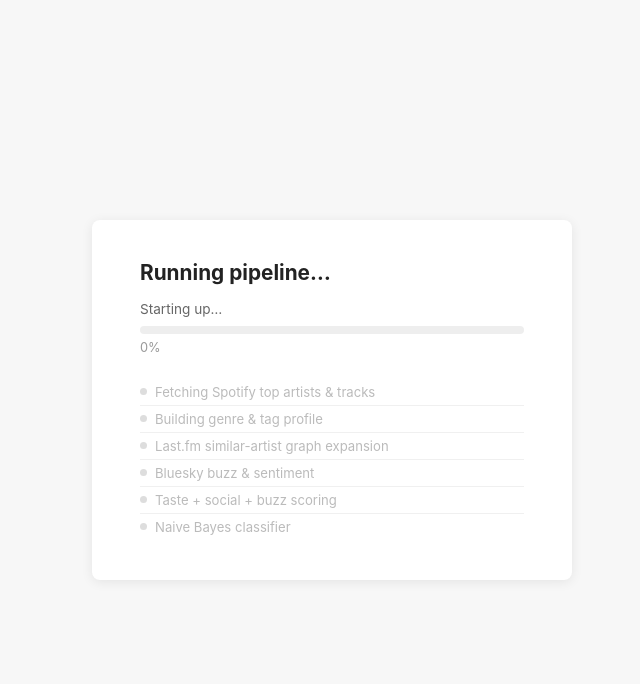
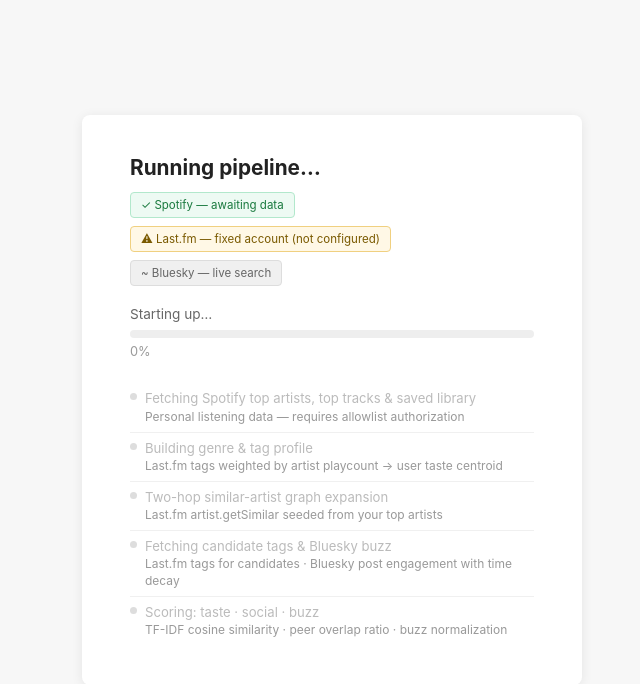
Before and after one commit to tiffanychaoo/IRWA-Music-Rec, a Flask app: page /loading/1 in a window 1280 px wide. Shown: the top 684 px of the page, without its empty margins (308-948 px from the left). Run offline with Flask 3, Linux system fonts and the light colour scheme.

Commit message:
Refine loading page styles and step details
Updated styles for loading page and adjusted step descriptions.

```diff
--- a/templates/loading.html
+++ b/templates/loading.html
@@ -19,94 +19,163 @@
       background: white;
       border-radius: 8px;
       padding: 40px 48px;
-      max-width: 480px;
+      max-width: 500px;
       width: 100%;
       box-shadow: 0 2px 12px rgba(0,0,0,0.08);
     }
-    h1 { font-size: 1.3rem; margin-bottom: 6px; }
-    .msg { color: #666; font-size: 0.85rem; margin: 16px 0 8px; min-height: 1.2em; }
-    .track {
-      width: 100%;
-      height: 8px;
-      background: #eee;
-      border-radius: 4px;
-      overflow: hidden;
-      margin-bottom: 6px;
+    h1 { font-size: 1.3rem; margin-bottom: 12px; }
+
+    /* Data source badges */
+    .badges { display: flex; gap: 8px; flex-wrap: wrap; margin-bottom: 20px; }
+    .badge { font-size: 0.72rem; padding: 4px 10px; border-radius: 4px; border: 1px solid; line-height: 1.4; }
+    .badge-green  { background: #edfaf3; border-color: #b2e8cc; color: #1a7a3f; }
+    .badge-yellow { background: #fff8e6; border-color: #f0d080; color: #7a5a00; }
+    .badge-grey   { background: #f0f0f0; border-color: #ddd; color: #666; }
+
+    /* Warning box shown when Spotify data is empty */
+    .data-warning {
+      display: none;
+      background: #fff3f3;
+      border: 1px solid #f5c0c0;
+      border-radius: 6px;
+      padding: 12px 16px;
+      margin-bottom: 16px;
+      font-size: 0.8rem;
+      color: #8b0000;
+      line-height: 1.6;
     }
-    .fill {
-      height: 100%;
-      background: #1db954;
-      border-radius: 4px;
-      transition: width 0.5s ease;
-      width: 0%;
-    }
+    .data-warning strong { display: block; margin-bottom: 4px; }
+
+    .msg { color: #666; font-size: 0.85rem; margin-bottom: 8px; min-height: 1.2em; }
+    .track { width: 100%; height: 8px; background: #eee; border-radius: 4px; overflow: hidden; margin-bottom: 6px; }
+    .fill { height: 100%; background: #1db954; border-radius: 4px; transition: width 0.5s ease; width: 0%; }
     .pct { font-size: 0.8rem; color: #999; margin-bottom: 24px; }
+
     .steps { list-style: none; padding: 0; }
     .steps li {
       font-size: 0.82rem;
-      padding: 5px 0;
+      padding: 6px 0;
       color: #bbb;
       display: flex;
       gap: 8px;
-      align-items: center;
+      align-items: flex-start;
       border-bottom: 1px solid #f0f0f0;
       transition: color 0.3s;
+      line-height: 1.4;
     }
     .steps li:last-child { border-bottom: none; }
-    .steps li.done { color: #1db954; }
+    .steps li.done   { color: #1db954; }
     .steps li.active { color: #222; font-weight: 500; }
-    .dot {
-      width: 7px; height: 7px;
-      border-radius: 50%;
-      background: #ddd;
-      flex-shrink: 0;
-      transition: background 0.3s;
-    }
-    .done .dot { background: #1db954; }
+    .dot { width: 7px; height: 7px; border-radius: 50%; background: #ddd; flex-shrink: 0; margin-top: 4px; transition: background 0.3s; }
+    .done   .dot { background: #1db954; }
     .active .dot { background: #222; }
+
+    .step-sub { font-size: 0.75rem; color: #999; margin-top: 1px; }
   </style>
 </head>
 <body>
   <div class="card">
     <h1>Running pipeline…</h1>
+
+    <div class="badges">
+      <div class="badge badge-green" id="spotify-badge">✓ Spotify — awaiting data</div>
+      <div class="badge badge-yellow">⚠ Last.fm — fixed account ({{ lastfm_user }})</div>
+      <div class="badge badge-grey">~ Bluesky — live search</div>
+    </div>
+
+    <div class="data-warning" id="data-warning">
+      <strong>⚠ Your Spotify account is not authorized</strong>
+      Your account has not been added to the app's allowlist. The pipeline will still run
+      using the Last.fm artist graph and Bluesky buzz data, but recommendations will not
+      be personalized to your listening history. Contact the project team to request access.
+    </div>
+
     <p class="msg" id="msg">Starting up…</p>
     <div class="track"><div class="fill" id="fill"></div></div>
     <p class="pct" id="pct">0%</p>
 
     <ul class="steps">
-      <li id="s1"><div class="dot"></div>Fetching Spotify top artists &amp; tracks</li>
-      <li id="s2"><div class="dot"></div>Building genre &amp; tag profile</li>
-      <li id="s3"><div class="dot"></div>Last.fm similar-artist graph expansion</li>
-      <li id="s4"><div class="dot"></div>Bluesky buzz &amp; sentiment</li>
-      <li id="s5"><div class="dot"></div>Taste + social + buzz scoring</li>
-      <li id="s6"><div class="dot"></div>Naive Bayes classifier</li>
+      <li id="s1">
+        <div class="dot"></div>
+        <div>
+          Fetching Spotify top artists, top tracks &amp; saved library
+          <div class="step-sub">Personal listening data — requires allowlist authorization</div>
+        </div>
+      </li>
+      <li id="s2">
+        <div class="dot"></div>
+        <div>
+          Building genre &amp; tag profile
+          <div class="step-sub">Last.fm tags weighted by artist playcount → user taste centroid</div>
+        </div>
+      </li>
+      <li id="s3">
+        <div class="dot"></div>
+        <div>
+          Two-hop similar-artist graph expansion
+          <div class="step-sub">Last.fm artist.getSimilar seeded from your top artists</div>
+        </div>
+      </li>
+      <li id="s4">
+        <div class="dot"></div>
+        <div>
+          Fetching candidate tags &amp; Bluesky buzz
+          <div class="step-sub">Last.fm tags for candidates · Bluesky post engagement with time decay</div>
+        </div>
+      </li>
+      <li id="s5">
+        <div class="dot"></div>
+        <div>
+          Scoring: taste · social · buzz
+          <div class="step-sub">TF-IDF cosine similarity · peer overlap ratio · buzz normalization</div>
+        </div>
+      </li>
     </ul>
   </div>
 
   <script>
     const JOB_ID = "{{ job_id }}";
     const steps = [
-      { el: document.getElementById("s1"), at: 15 },
+      { el: document.getElementById("s1"), at: 18 },
       { el: document.getElementById("s2"), at: 35 },
-      { el: document.getElementById("s3"), at: 55 },
-      { el: document.getElementById("s4"), at: 68 },
-      { el: document.getElementById("s5"), at: 82 },
-      { el: document.getElementById("s6"), at: 92 },
+      { el: document.getElementById("s3"), at: 52 },
+      { el: document.getElementById("s4"), at: 70 },
+      { el: document.getElementById("s5"), at: 85 },
     ];
+
+    let spotifyChecked = false;
+
     function updateSteps(p) {
       steps.forEach(s => {
         if (p >= s.at + 10) s.el.className = "done";
         else if (p >= s.at - 5) s.el.className = "active";
       });
     }
+
     async function poll() {
       try {
         const res  = await fetch("/status/" + JOB_ID);
         const data = await res.json();
+
         document.getElementById("fill").style.width = data.progress + "%";
         document.getElementById("pct").textContent  = data.progress + "%";
         document.getElementById("msg").textContent   = data.message || "";
         updateSteps(data.progress);
+
+        // Once past the Spotify fetch step, check if data came back
+        if (!spotifyChecked && data.progress >= 25) {
+          spotifyChecked = true;
+          const statusRes = await fetch("/spotify-status/" + JOB_ID);
+          const statusData = await statusRes.json();
+          if (!statusData.has_spotify_data) {
+            document.getElementById("spotify-badge").className = "badge badge-yellow";
+            document.getElementById("spotify-badge").textContent = "⚠ Spotify — not authorized";
+            document.getElementById("data-warning").style.display = "block";
+          } else {
+            document.getElementById("spotify-badge").textContent = "✓ Spotify — personal data loaded";
+          }
+        }
+
         if (data.status === "done") {
           window.location.href = "/results/" + JOB_ID;
         } else if (data.status === "error") {
```
